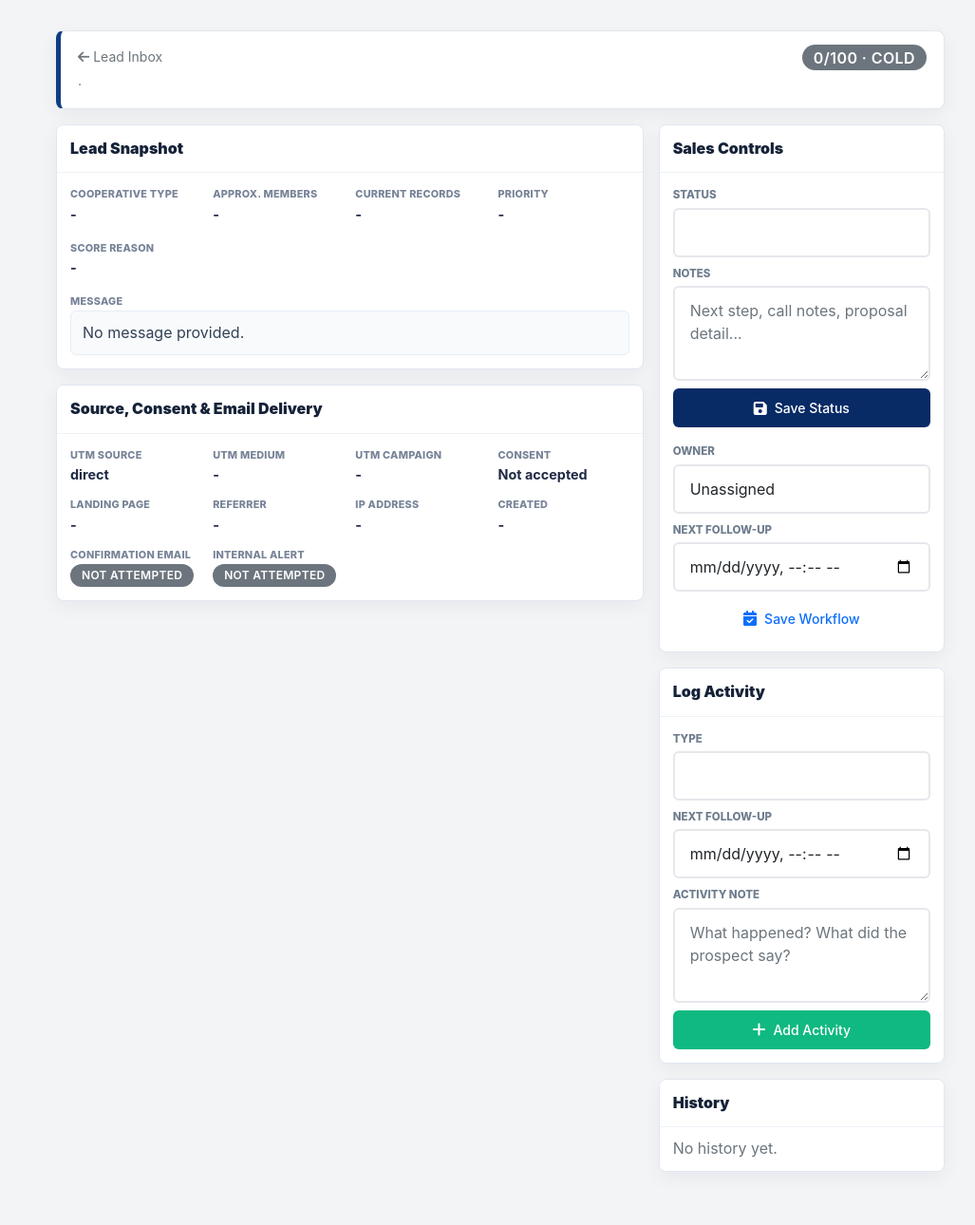
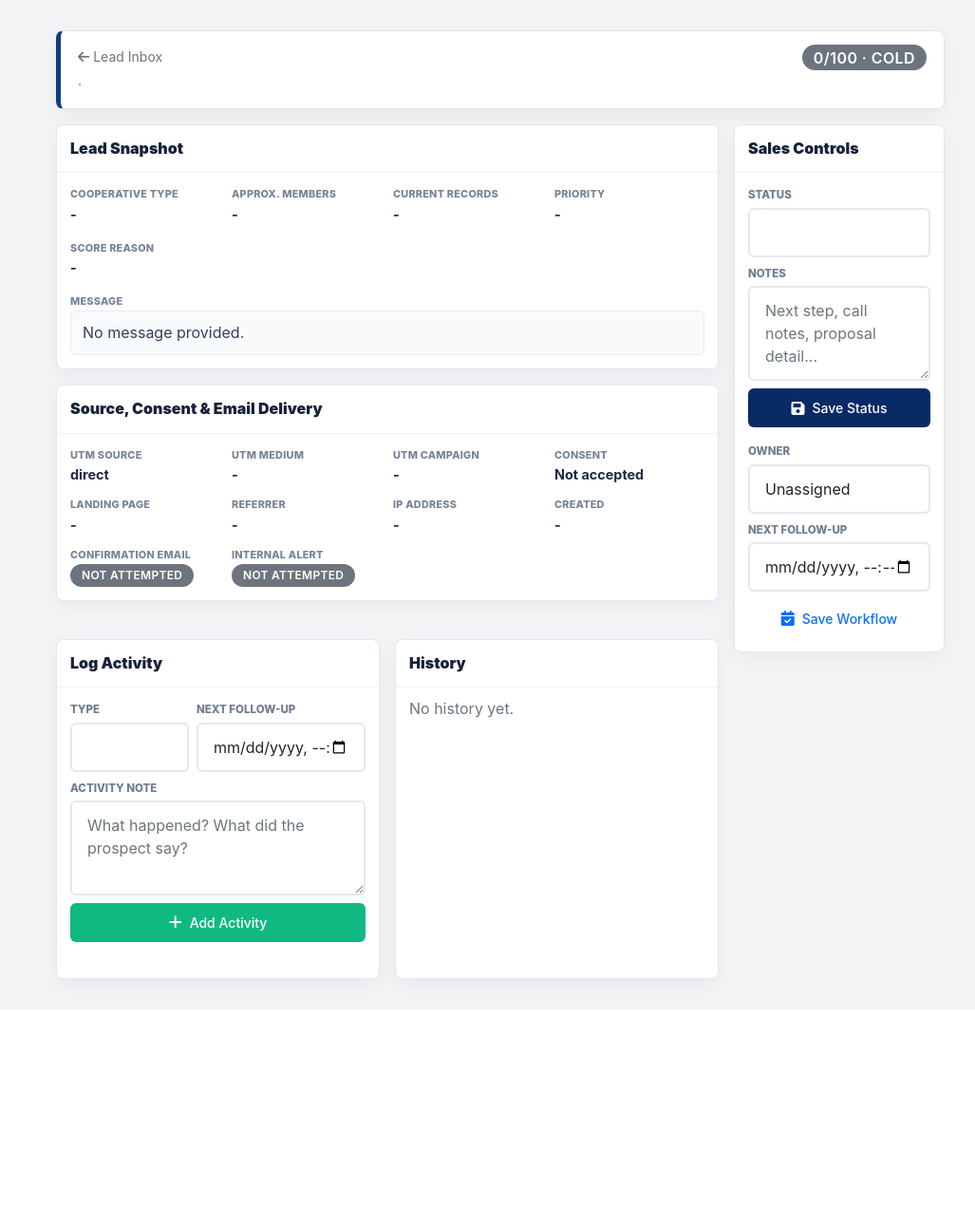
Before and after one commit to keshdel/oou_cooperative_system, a Python web app: template templates/marketing/lead_detail.html in a window 1280 px wide. Shown: the whole page at 95% size, without its empty margins (253-1280 px from the left). After the commit the page ends 1051 px from the top, so only its background shows below. Run offline with Jinja, Linux system fonts and the light colour scheme; the template is opened without the code that fills it, so the values that code supplies are empty.

Commit message:
Improve HQ lead detail layout

```diff
--- a/templates/marketing/lead_detail.html
+++ b/templates/marketing/lead_detail.html
@@ -59,18 +59,20 @@
     position: sticky;
     top: 86px;
   }
-  .crm-side .form-label {
+  .crm-side .form-label,
+  .crm-activity-row .form-label {
     margin-bottom: 4px;
     color: #6f7d8e;
     font-size: .72rem;
     font-weight: 800;
     text-transform: uppercase;
   }
-  .crm-side .form-control, .crm-side .form-select, .crm-side .btn {
+  .crm-side .form-control, .crm-side .form-select, .crm-side .btn,
+  .crm-activity-row .form-control, .crm-activity-row .form-select, .crm-activity-row .btn {
     border-radius: 6px;
   }
   .crm-history {
-    max-height: 360px;
+    max-height: 276px;
     overflow: auto;
   }
   .crm-history .list-group-item { padding: 10px 14px; }
@@ -105,7 +107,7 @@
   </div>
 
   <div class="row g-3">
-    <div class="col-xl-8">
+    <div class="col-xl-9">
       <div class="card crm-panel mb-3">
         <div class="card-header">Lead Snapshot</div>
         <div class="card-body">
@@ -201,9 +203,57 @@
           </div>
         </div>
       </div>
+
+      <div class="row g-3 mt-0 crm-activity-row">
+        <div class="col-lg-6">
+          <div class="card crm-panel h-100">
+            <div class="card-header">Log Activity</div>
+            <div class="card-body">
+              <form method="post" action="{{ url_for('marketing.add_lead_activity', lead_id=lead.id) }}">
+                <input type="hidden" name="csrf_token" value="{{ csrf_token() }}">
+                <div class="row g-2">
+                  <div class="col-sm-5">
+                    <label class="form-label">Type</label>
+                    <select class="form-select" name="activity_type">
+                      {% for activity_type in activity_types %}
+                      <option value="{{ activity_type }}">{{ activity_type|title }}</option>
+                      {% endfor %}
+                    </select>
+                  </div>
+                  <div class="col-sm-7">
+                    <label class="form-label">Next Follow-up</label>
+                    <input class="form-control" type="datetime-local" name="next_follow_up_at">
+                  </div>
+                  <div class="col-12">
+                    <label class="form-label">Activity Note</label>
+                    <textarea class="form-control" name="description" rows="3" required placeholder="What happened? What did the prospect say?"></textarea>
+                  </div>
+                </div>
+                <button class="btn btn-success w-100 mt-2" type="submit"><i class="fas fa-plus"></i> Add Activity</button>
+              </form>
+            </div>
+          </div>
+        </div>
+
+        <div class="col-lg-6">
+          <div class="card crm-panel h-100">
+            <div class="card-header">History</div>
+            <div class="list-group list-group-flush crm-history">
+              {% for event in events %}
+              <div class="list-group-item">
+                <div class="fw-semibold small">{{ event.description or event.event_type }}</div>
+                <div class="small text-muted">{{ event.created_at }}{% if event.actor_username %} &middot; {{ event.actor_username }}{% endif %}</div>
+              </div>
+              {% else %}
+              <div class="list-group-item text-muted">No history yet.</div>
+              {% endfor %}
+            </div>
+          </div>
+        </div>
+      </div>
     </div>
 
-    <div class="col-xl-4">
+    <div class="col-xl-3">
       <div class="crm-side">
         <div class="card crm-panel mb-3">
           <div class="card-header">Sales Controls</div>
@@ -255,47 +305,6 @@
           </div>
         </div>
 
-        <div class="card crm-panel mb-3">
-          <div class="card-header">Log Activity</div>
-          <div class="card-body">
-            <form method="post" action="{{ url_for('marketing.add_lead_activity', lead_id=lead.id) }}">
-              <input type="hidden" name="csrf_token" value="{{ csrf_token() }}">
-              <div class="row g-2">
-                <div class="col-md-5 col-xl-12">
-                  <label class="form-label">Type</label>
-                  <select class="form-select" name="activity_type">
-                    {% for activity_type in activity_types %}
-                    <option value="{{ activity_type }}">{{ activity_type|title }}</option>
-                    {% endfor %}
-                  </select>
-                </div>
-                <div class="col-md-7 col-xl-12">
-                  <label class="form-label">Next Follow-up</label>
-                  <input class="form-control" type="datetime-local" name="next_follow_up_at">
-                </div>
-                <div class="col-12">
-                  <label class="form-label">Activity Note</label>
-                  <textarea class="form-control" name="description" rows="3" required placeholder="What happened? What did the prospect say?"></textarea>
-                </div>
-              </div>
-              <button class="btn btn-success w-100 mt-2" type="submit"><i class="fas fa-plus"></i> Add Activity</button>
-            </form>
-          </div>
-        </div>
-
-        <div class="card crm-panel">
-          <div class="card-header">History</div>
-          <div class="list-group list-group-flush crm-history">
-            {% for event in events %}
-            <div class="list-group-item">
-              <div class="fw-semibold small">{{ event.description or event.event_type }}</div>
-              <div class="small text-muted">{{ event.created_at }}{% if event.actor_username %} &middot; {{ event.actor_username }}{% endif %}</div>
-            </div>
-            {% else %}
-            <div class="list-group-item text-muted">No history yet.</div>
-            {% endfor %}
-          </div>
-        </div>
       </div>
     </div>
   </div>
--- a/templates/marketing/leads.html
+++ b/templates/marketing/leads.html
@@ -12,6 +12,7 @@
     padding: 18px 22px;
     box-shadow: 0 10px 30px rgba(7, 47, 111, .14);
   }
+  .crm-hero h1, .crm-hero h1 i { color: #fff !important; }
   .crm-hero p { color: rgba(255,255,255,.78); }
   .crm-hero .btn { border-radius: 6px; font-weight: 800; }
   .crm-kpi-grid {
```
